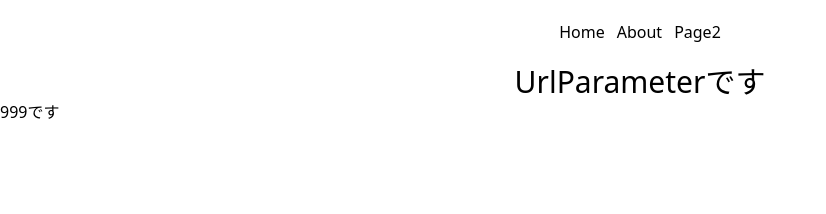
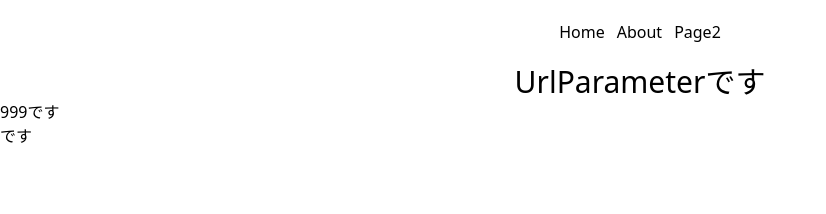
Before and after one commit to ryoma-abe/React-dev, a React (Vite) app in the folder react-stepUp/my-app/: page /page2/999 in a window 1280 px wide. Shown: the top 214 px of the page, without its empty margins (0-826 px from the left). Built offline with nearby package versions, Linux system fonts and the light colour scheme.

Commit message:
クエリパラメータ

```diff
--- a/react-stepUp/my-app/src/Page2.jsx
+++ b/react-stepUp/my-app/src/Page2.jsx
@@ -5,6 +5,8 @@ export const Page2 = () => {
     <div>
       <h1 className="text-3xl text-center">これはPage2ページです</h1>
       <Link to="/page2/999">URL Parameter</Link>
+      <br />
+      <Link to="/page2/999?name=hogehoge">Query Parameter</Link>
     </div>
   );
 };
--- a/react-stepUp/my-app/src/UrlParameter.jsx
+++ b/react-stepUp/my-app/src/UrlParameter.jsx
@@ -1,10 +1,13 @@
-import { useParams } from "react-router-dom";
+import { useParams, useLocation } from "react-router-dom";
 export const UrlParameter = () => {
   const { id } = useParams();
+  const { search } = useLocation();
+  const query = new URLSearchParams(search);
   return (
     <div>
       <h1 className="text-3xl text-center">UrlParameterです</h1>
       <p>{id}です</p>
+      <p>{query.get("name")}です</p>
     </div>
   );
 };
```
